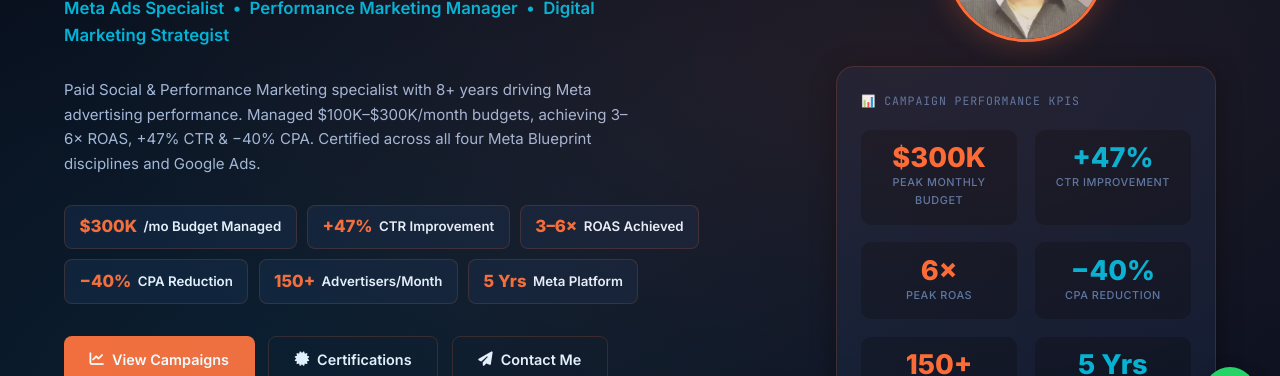
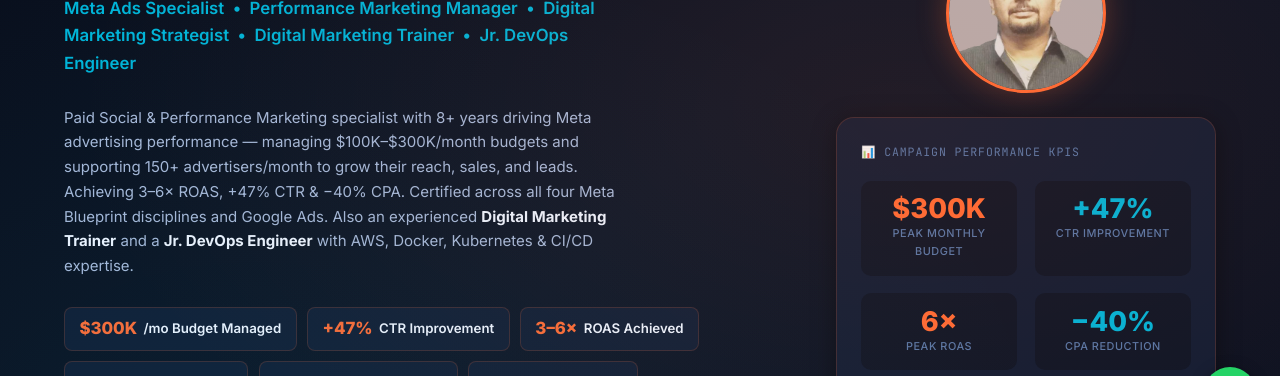
Before and after one commit to vizz-bob/vijayendra-sm, a plain HTML site: page index.html in a window 1280 px wide. Shown: the part 285-661 px from the top of the page. Drawn offline with Linux system fonts and the light colour scheme.

```diff
--- a/index.html
+++ b/index.html
@@ -42,8 +42,8 @@
           <span>Open to Opportunities</span>
         </div>
         <h1>Hi, I&rsquo;m <span>Vijayendra</span> Singh</h1>
-        <p class="hero-subtitle">Meta Ads Specialist &nbsp;&bull;&nbsp; Performance Marketing Manager &nbsp;&bull;&nbsp; Digital Marketing Strategist</p>
-        <p>Paid Social &amp; Performance Marketing specialist with 8+ years driving Meta advertising performance. Managed $100K–$300K/month budgets, achieving 3–6&times; ROAS, +47% CTR &amp; −40% CPA. Certified across all four Meta Blueprint disciplines and Google Ads.</p>
+        <p class="hero-subtitle">Meta Ads Specialist &nbsp;&bull;&nbsp; Performance Marketing Manager &nbsp;&bull;&nbsp; Digital Marketing Strategist &nbsp;&bull;&nbsp; Digital Marketing Trainer &nbsp;&bull;&nbsp; Jr. DevOps Engineer</p>
+        <p>Paid Social &amp; Performance Marketing specialist with 8+ years driving Meta advertising performance — managing $100K–$300K/month budgets and supporting 150+ advertisers/month to grow their reach, sales, and leads. Achieving 3–6&times; ROAS, +47% CTR &amp; −40% CPA. Certified across all four Meta Blueprint disciplines and Google Ads. Also an experienced <strong style="color:var(--text-primary)">Digital Marketing Trainer</strong> and a <strong style="color:var(--text-primary)">Jr. DevOps Engineer</strong> with AWS, Docker, Kubernetes &amp; CI/CD expertise.</p>
         <div class="hero-metrics">
           <div class="metric-chip"><span class="mval">$300K</span><span>/mo Budget Managed</span></div>
           <div class="metric-chip"><span class="mval">+47%</span><span>CTR Improvement</span></div>
```
